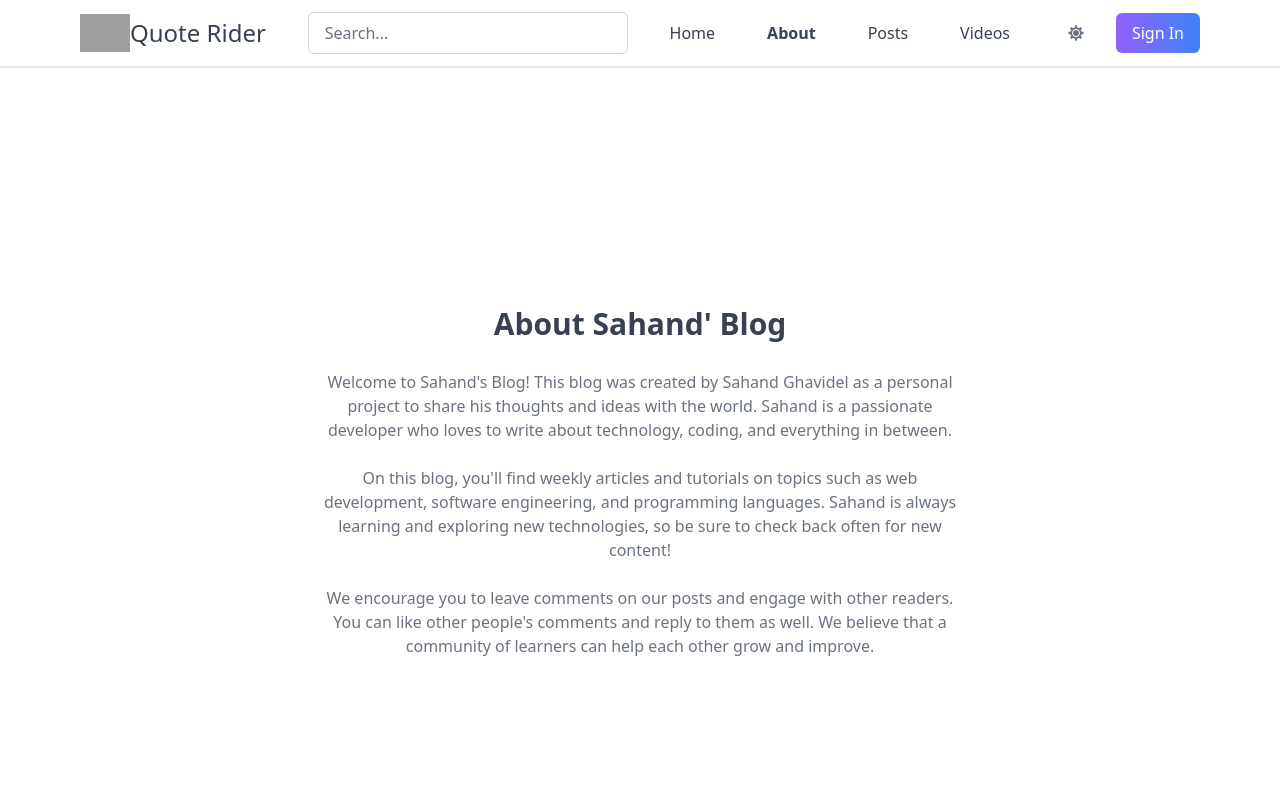
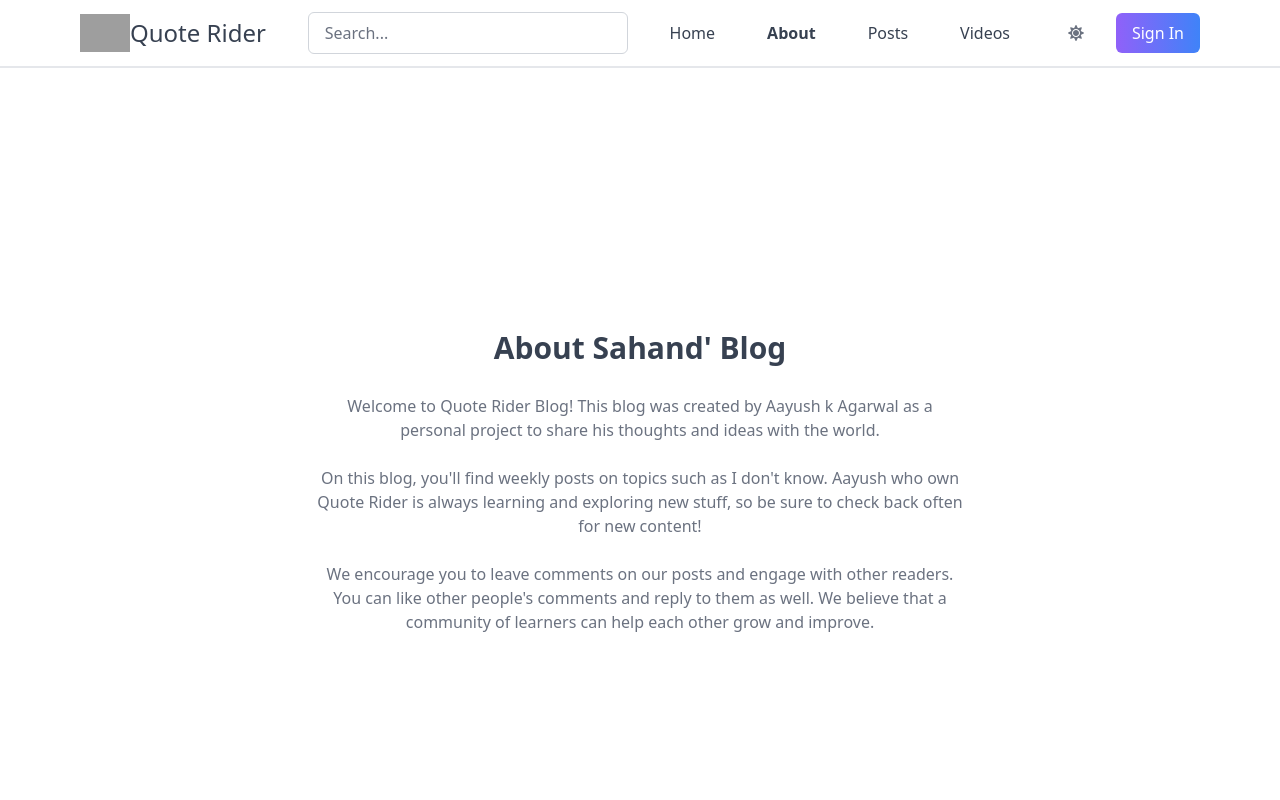
Before and after one commit to aayush-agarwal-07/quoteRide-client, a React (Vite) app: page /about in a window 1280 px wide. Shown: the top 800 px of the page. Built offline with nearby package versions, Linux system fonts and the light colour scheme; grey boxes are pictures that could not be loaded.

Commit message:
added about

```diff
--- a/src/pages/About.jsx
+++ b/src/pages/About.jsx
@@ -8,17 +8,15 @@ export default function About() {
           </h1>
           <div className='text-md text-gray-500 flex flex-col gap-6'>
             <p>
-              Welcome to Sahand's Blog! This blog was created by Sahand Ghavidel
+              Welcome to Quote Rider Blog! This blog was created by Aayush k Agarwal
               as a personal project to share his thoughts and ideas with the
-              world. Sahand is a passionate developer who loves to write about
-              technology, coding, and everything in between.
+              world.
             </p>
 
             <p>
-              On this blog, you'll find weekly articles and tutorials on topics
-              such as web development, software engineering, and programming
-              languages. Sahand is always learning and exploring new
-              technologies, so be sure to check back often for new content!
+              On this blog, you'll find weekly posts on topics
+              such as I don't know. Aayush who own Quote Rider is always learning and exploring new
+              stuff, so be sure to check back often for new content!
             </p>
 
             <p>
```
